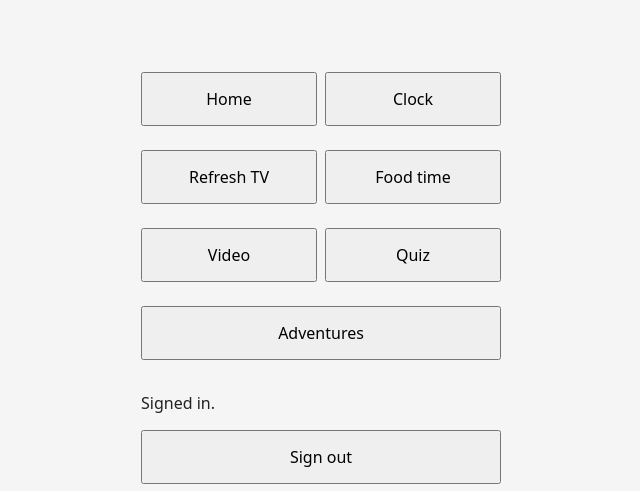
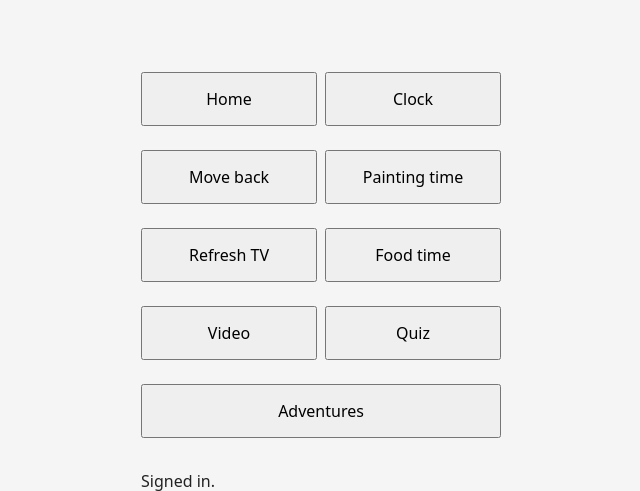
Before and after one commit to skgandikota/kid-learning-tv, a Flask app: page /parent in a window 1280 px wide. Shown: the top 491 px of the page, without its empty margins (319-959 px from the left). Run offline with Flask 3, Linux system fonts and the light colour scheme; the visitor is signed in with stand-in values (Sample User, id 1); data that the repository does not hold is empty.

Commit message:
OPERATING-280 feat: add painting and move-back reminder screens
Add parent-only full-screen reminders with supplied painting artwork and an original friendly TV-distance illustration. Clear interrupted activities and retain reminders on page refresh, without child controls or sounds.

Co-authored-by: Copilot <223556219+Copilot@users.noreply.github.com>

```diff
--- a/app/main.py
+++ b/app/main.py
@@ -362,16 +362,16 @@ def create_app(overrides: dict | None = None) -> Flask:
             return jsonify({"error": "Parent sign-in required."}), 401
         body = request.get_json(silent=True)
         action = body.get("action") if isinstance(body, dict) else None
-        if action not in ("home", "clock", "refresh"):
-            raise ValueError("Choose Home, Clock or Refresh TV.")
+        if action not in ("home", "clock", "refresh", "move-back", "painting"):
+            raise ValueError("Choose Home, Clock, Move back, Painting time or Refresh TV.")
         with playback.lock:
             if action == "refresh":
                 playback.refresh_token = secrets.token_hex(16)
                 playback.revision += 1
             else:
                 playback.food(False)
-                if action == "clock":
-                    playback.mode = "clock"
+                if action != "home":
+                    playback.mode = action
             return jsonify({"ok": True, "playback": playback.snapshot()})
 
     @app.post("/api/parent/food-time")
--- a/app/static/css/app.css
+++ b/app/static/css/app.css
@@ -3,6 +3,11 @@ body { margin: 0; font-family: system-ui, sans-serif; }
 body.tv { height: 100vh; background: #000; overflow: hidden; cursor: none; }
 #digital-clock { position: fixed; inset: 0; display: grid; place-items: center; background: #000; color: #fff; user-select: none; }
 #digital-clock-time { font: 600 clamp(48px, 23vw, 440px)/1 system-ui, sans-serif; font-variant-numeric: tabular-nums; }
+.reminder-screen { position: fixed; inset: 0; display: flex; flex-direction: column; align-items: center; justify-content: center; gap: 1.5vh; padding: 3vh 4vw; background: #fbf3df; color: #284b46; text-align: center; user-select: none; }
+.reminder-screen img { width: 88vw; height: 66vh; object-fit: contain; min-height: 0; }
+.reminder-screen h1 { font-size: clamp(28px, 5vw, 76px); line-height: 1.1; margin: 0; }
+.reminder-screen p { font-size: clamp(18px, 2.8vw, 40px); margin: 0; }
+#move-back-screen { background: #e9f5f2; }
 #food-time-image { display: block; width: 100%; height: 100%; object-fit: contain; user-select: none; }
 #food-time-image[hidden] { display: none; }
 body.parent { padding: 24px; background: #f5f5f5; color: #222; }
--- a/app/static/js/food-time.js
+++ b/app/static/js/food-time.js
@@ -9,6 +9,8 @@ const countdown = document.getElementById("video-countdown");
 const progress = document.getElementById("playlist-progress");
 const digitalClock = document.getElementById("digital-clock");
 const digitalTime = document.getElementById("digital-clock-time");
+const moveBackScreen = document.getElementById("move-back-screen");
+const paintingScreen = document.getElementById("painting-screen");
 let state = null;
 let sourceKey = "";
 let appliedSeek = -1;
@@ -70,6 +72,8 @@ function apply(next, fromCommand = false) {
   picture.hidden = state.mode !== "food";
   endPicture.hidden = state.mode !== "finished";
   digitalClock.hidden = state.mode !== "clock";
+  moveBackScreen.hidden = state.mode !== "move-back";
+  paintingScreen.hidden = state.mode !== "painting";
   if (state.mode === "clock") updateClock();
   video.hidden = overlay.hidden = state.mode !== "video";
   if (state.mode !== "video") {
--- a/app/static/js/parent.js
+++ b/app/static/js/parent.js
@@ -37,7 +37,10 @@ document.getElementById("food-time")?.addEventListener("click", (event) => {
     button.setAttribute("aria-pressed", String(result.food_time));
   });
 });
-for (const [id, action] of [["tv-home", "home"], ["show-clock", "clock"], ["refresh-tv", "refresh"]]) {
+for (const [id, action] of [
+  ["tv-home", "home"], ["show-clock", "clock"], ["refresh-tv", "refresh"],
+  ["show-move-back", "move-back"], ["show-painting", "painting"],
+]) {
   document.getElementById(id)?.addEventListener("click", (event) => {
     submit("/api/parent/display", { action }, event.currentTarget, (result) => {
       document.getElementById("food-time").setAttribute("aria-pressed", String(result.playback.mode === "food"));
--- a/app/templates/parent.html
+++ b/app/templates/parent.html
@@ -17,6 +17,8 @@
     <nav class="parent-tabs" aria-label="TV controls">
       <button id="tv-home" type="button">Home</button>
       <button id="show-clock" type="button">Clock</button>
+      <button id="show-move-back" type="button">Move back</button>
+      <button id="show-painting" type="button">Painting time</button>
       <button id="refresh-tv" type="button">Refresh TV</button>
       <button id="food-time" type="button" aria-pressed="{{ 'true' if food_time else 'false' }}">Food time</button>
       <button id="open-videos" type="button" aria-expanded="false" aria-controls="videos-panel">Video</button>
```
Also changed, not shown: PARENT-GUIDE.md (+7 -0 lines), app/templates/tv.html (+10 -0 lines), docs/API.md (+4 -1 lines), tests/integration/test_minimal_app.py (+15 -9 lines), app/static/images/move-back.svg (added), app/static/images/painting-time.png (added).
